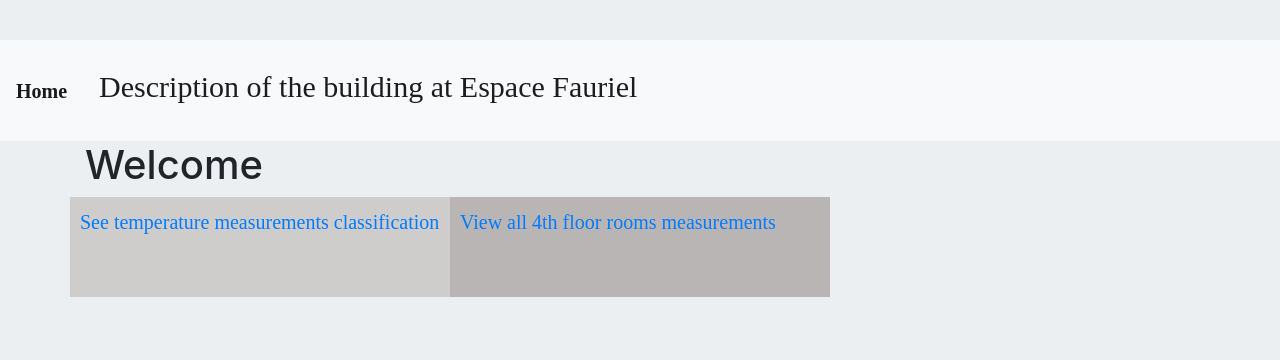
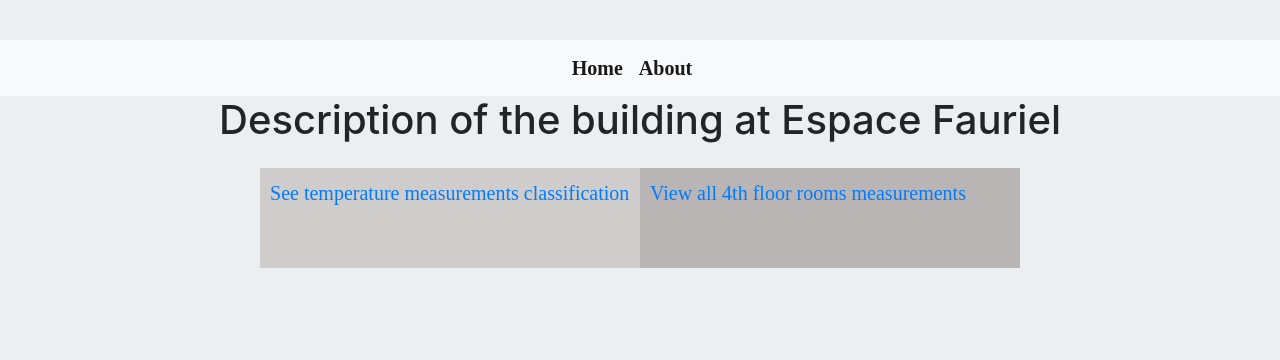
Before and after one commit to douaefatihi/ProjectSemWeb, a Flask app: page / in a window 1280 px wide. Shown: the top 360 px of the page. Run offline with Flask 2, Linux system fonts and the light colour scheme; some libraries are stand-ins or nearby versions.

Commit message:
css changes (#2)

```diff
--- a/app_flask/templates/base.html
+++ b/app_flask/templates/base.html
@@ -12,20 +12,14 @@
   </head>
   <body style="background-color: rgb(235, 239, 241);
   margin: 40px auto ;" >
-    <nav class="navbar navbar-expand-md navbar-light bg-light" style="text-align: center;">
+
+
+    <nav class="navbar navbar-expand-md navbar-light bg-light" style="justify-content: center;">
         <a class="navbar-brand" href="{{ url_for('index')}}" style="font-family: serif; font-weight: bold;
         font-size: 20px;">Home</a>
-        <label style="text-align: center;
-        font-family: serif;
-        font-size: 30px;
-        color: rgb(28, 29, 32);
-        padding: 16px; ">Description of the building at Espace Fauriel</label>
+        <a class="navbar-brand" href="https://www.emse.fr/~zimmermann/Teaching/SemWeb/Project/" style="font-family: serif; font-weight: bold;
+        font-size: 20px;">About</a>
     </nav>
-
-
-
-
-
 
     <div class="container">
         {% block content %} {% endblock %}
--- a/app_flask/templates/index.html
+++ b/app_flask/templates/index.html
@@ -1,11 +1,12 @@
 {% extends 'base.html' %}
 
 {% block content %}
-    <h1>{% block title %} Welcome  {% endblock %}</h1>
-
+    <h1 style=" text-align: center;">{% block title %} Description of the building at Espace Fauriel {% endblock %}</h1>
+    <pre></pre>
     <style>
         * {
           box-sizing: border-box;
+          justify-content: center;
         }
 
         /* Create three equal columns that floats next to each other */
```
